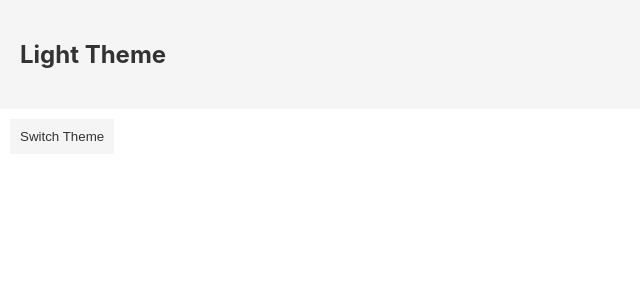
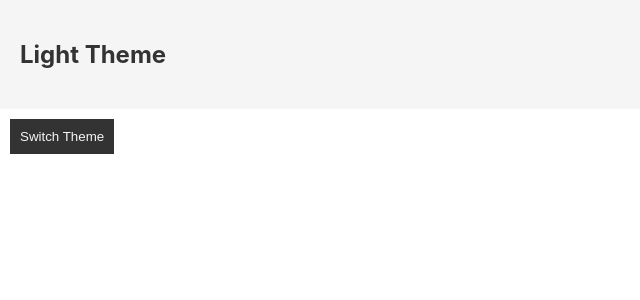
Before and after one commit to MattVegh/react-context, a React (Create React App) app: page / in a window 1280 px wide. Shown: the top 300 px of the page, without its empty margins (0-640 px from the left). Built offline with nearby package versions, Linux system fonts and the light colour scheme.

Commit message:
add context

```diff
--- a/src/Components/Button.js
+++ b/src/Components/Button.js
@@ -3,10 +3,14 @@ import ThemeContext from "../ThemeContext"
 
 class Button extends Component {
     render() {
+        console.log('context', this.context)
+        const theme = this.context + '-theme'
         return (
-            <button className="light-theme">Switch Theme</button>
+            <button className={theme}>Switch Theme</button>
         )
     }
 }
 
+Button.contextType = ThemeContext
+
 export default Button
--- a/src/index.js
+++ b/src/index.js
@@ -6,7 +6,7 @@ import ThemeContext from './ThemeContext'
 
 
 ReactDOM.render(
-    <ThemeContext.Provider value={'light'}>
+    <ThemeContext.Provider value={'dark'}>
         <App />
     </ThemeContext.Provider>,
     document.getElementById('root'));
```
